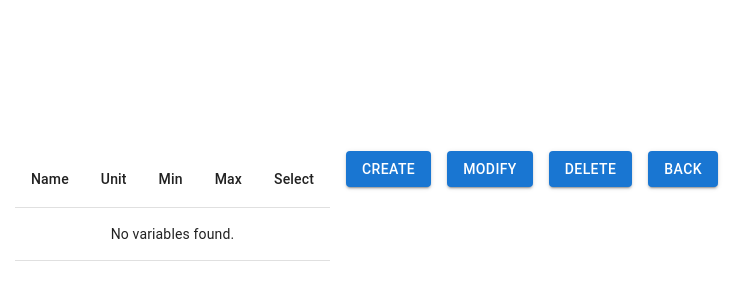
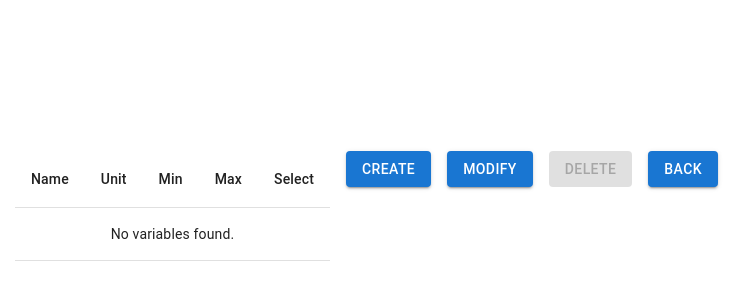
Before and after one commit to Himanshu-shukla/Variables-Project, a React (Vite) app: page /variables in a window 1280 px wide. Shown: the part 194-494 px from the top of the page, without its empty margins (1-751 px from the left). Built offline with nearby package versions, Linux system fonts and the light colour scheme.

Commit message:
delete added

```diff
--- a/src/pages/Variables.jsx
+++ b/src/pages/Variables.jsx
@@ -45,6 +45,24 @@ export default function Variables() {
     });
   };
 
+  const handleDelete = () => {
+    if (!variables.length) return;
+
+    const updated = variables.filter((_, i) => i !== selectedIdx);
+    storage.saveVariables(updated);                    // persist
+    setVariables(updated);                             // refresh list
+
+    // fix selection
+    const newIdx = updated.length
+      ? Math.min(selectedIdx, updated.length - 1)
+      : -1;
+    setSelected(newIdx);
+    localStorage.setItem("selectedVariableIndex", newIdx);
+
+    enqueueSnackbar("Variable deleted", { variant: "info" });
+  };
+
+
   // ---------------------------------------------------------------------
   return (
     <Grid container spacing={2} sx={{ p: 2 }}>
@@ -90,7 +108,7 @@ export default function Variables() {
         <Grid container spacing={2}>
           <Grid item><Button variant="contained" onClick={handleCreate}>Create</Button></Grid>
           <Grid item><Button variant="contained" onClick={handleModify}>Modify</Button></Grid>
-          <Grid item><Button variant="contained">Delete</Button></Grid>
+          <Grid item><Button variant="contained" onClick={handleDelete} disabled={!variables.length}>Delete</Button></Grid>
           <Grid item><Button variant="contained" onClick={() => navigate(-1)}>Back</Button></Grid>
         </Grid>
       </Grid>
```
